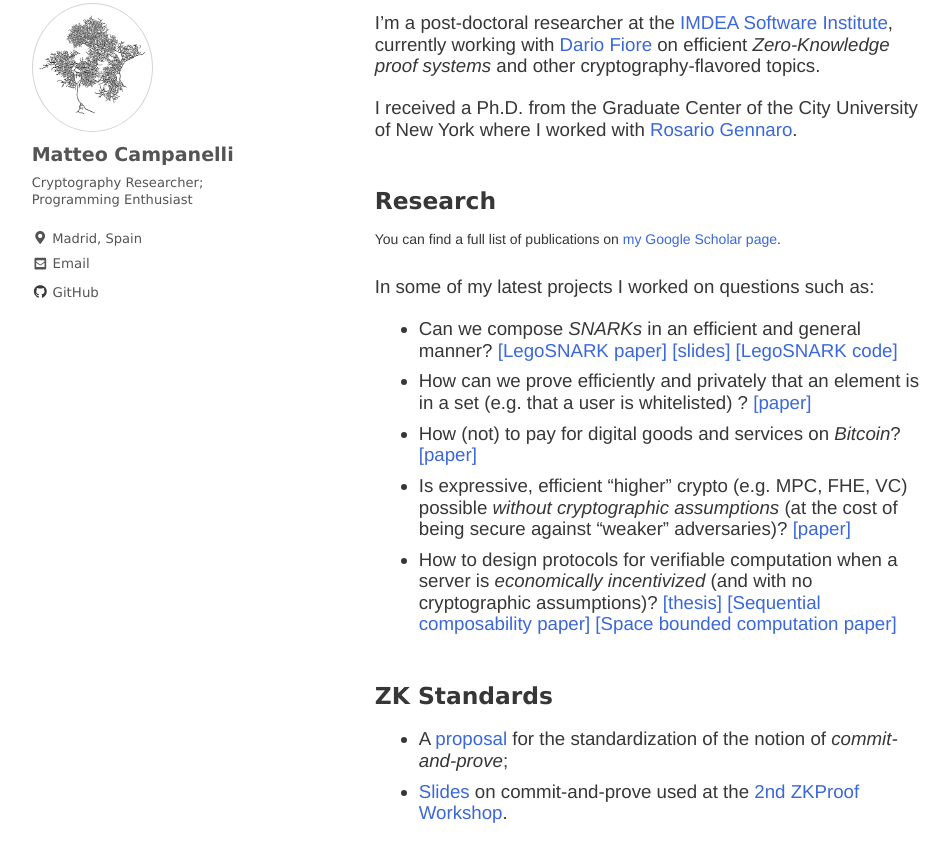
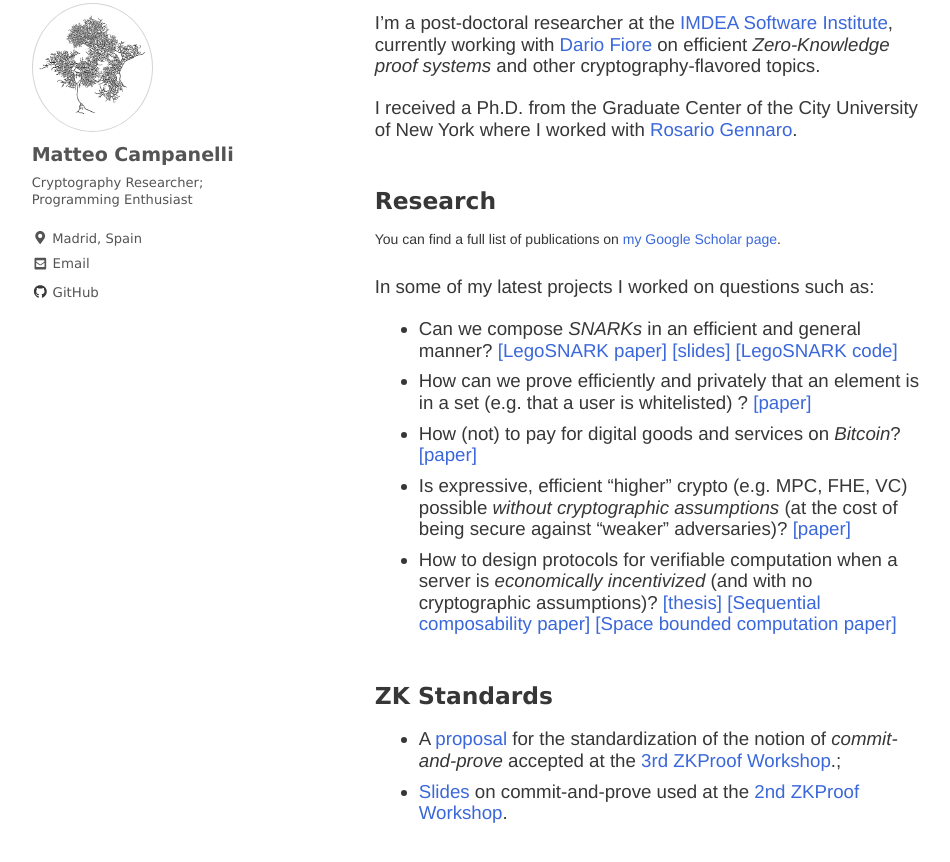
Before and after one commit to matteocam/matteocam.github.io, a Jekyll site: the page built from index.md, in a window 1280 px wide and 900 px high, scrolled down 101 px. Shown: the top 862 px of the window, without its empty margins (2-952 px from the left). Built offline with Jekyll 4.4.1, drawn with Linux system fonts in a browser that asks for light colours; nearby versions of some CDN libraries; some web fonts are replaced; a script that is not in the unit is left out.

Commit message:
Revised standard proposal

```diff
--- a/index.md
+++ b/index.md
@@ -24,5 +24,5 @@ In some of my latest projects I worked on questions such as:
 
 ## ZK Standards
 
-- A [proposal](assets/misc/zkproof-cp-standards.pdf) for the standardization of the notion of _commit-and-prove_;
+- A [proposal](assets/misc/zkproof-cp-standards-revised.pdf) for the standardization of the notion of _commit-and-prove_ accepted at the [3rd ZKProof Workshop](https://zkproof.org/workshop3/main.html).;
 - [Slides](assets/misc/CP-standard-ZKProof-slides.pdf) on commit-and-prove used at the [2nd ZKProof Workshop](https://zkproof.org/workshop2/main.html).
```
Also changed, not shown: 1 other file.
